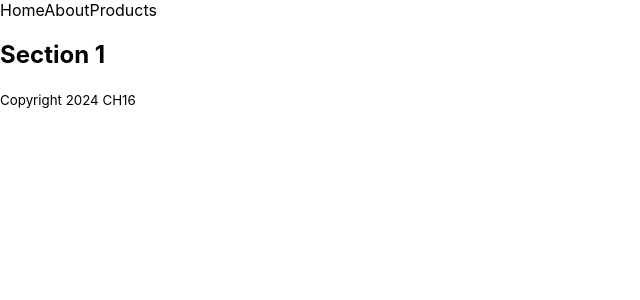
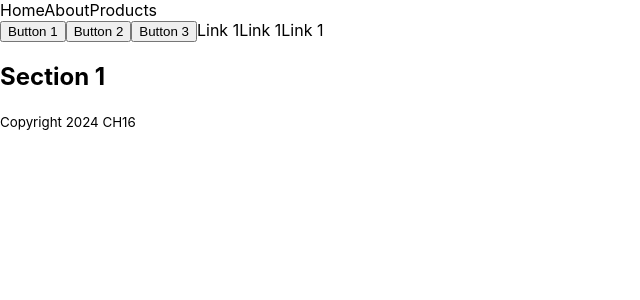
Before and after one commit to ewanstott/ch16-react-demo-2, a React (Create React App) app in the folder ch16-react-demo-2/: page / in a window 1280 px wide. Shown: the top 300 px of the page, without its empty margins (0-640 px from the left). Built offline with nearby package versions, Linux system fonts and the light colour scheme.

Commit message:
button example added

```diff
--- a/ch16-react-demo-2/src/App.js
+++ b/ch16-react-demo-2/src/App.js
@@ -2,16 +2,26 @@
 import Header from "./components/Header";
 import Footer from "./components/Footer";
 import Main from "./components/Main";
+import Links from "./components/Links";
+import Button from "./components/Button";
 
 class App extends Component {
   state = {};
   render() {
     return (
-      <div>
+      <>
         <Header></Header>
+        <>
+          <Button text={"Button 1"} class="important" />
+          <Button text={"Button 2"} class="danger" />
+          <Button text={"Button 3"} class="demo" />
+        </>
+        <a>Link 1</a>
+        <a>Link 1</a>
+        <a>Link 1</a>
         <Main></Main>
         <Footer></Footer>
-      </div>
+      </>
     );
   }
 }
--- /dev/null
+++ b/ch16-react-demo-2/src/components/Button.jsx
@@ -0,0 +1,9 @@
+import React, { Component } from "react";
+
+class Button extends Component {
+  render() {
+    return <button className={this.props.class}>{this.props.text}</button>;
+  }
+}
+
+export default Button;
--- a/ch16-react-demo-2/src/components/Header.jsx
+++ b/ch16-react-demo-2/src/components/Header.jsx
@@ -1,13 +1,12 @@
 import React, { Component } from "react";
+import Links from "./Links";
 
 class Header extends Component {
   render() {
     return (
       <header>
         <nav>
-          <a>Home</a>
-          <a>About</a>
-          <a>Products</a>
+          <Links />
         </nav>
       </header>
     );
--- /dev/null
+++ b/ch16-react-demo-2/src/components/Links.jsx
@@ -0,0 +1,15 @@
+import React, { Component } from "react";
+
+class Links extends Component {
+  render() {
+    return (
+      <div>
+        <a>Home</a>
+        <a>About</a>
+        <a>Products</a>
+      </div>
+    );
+  }
+}
+
+export default Links;
```
